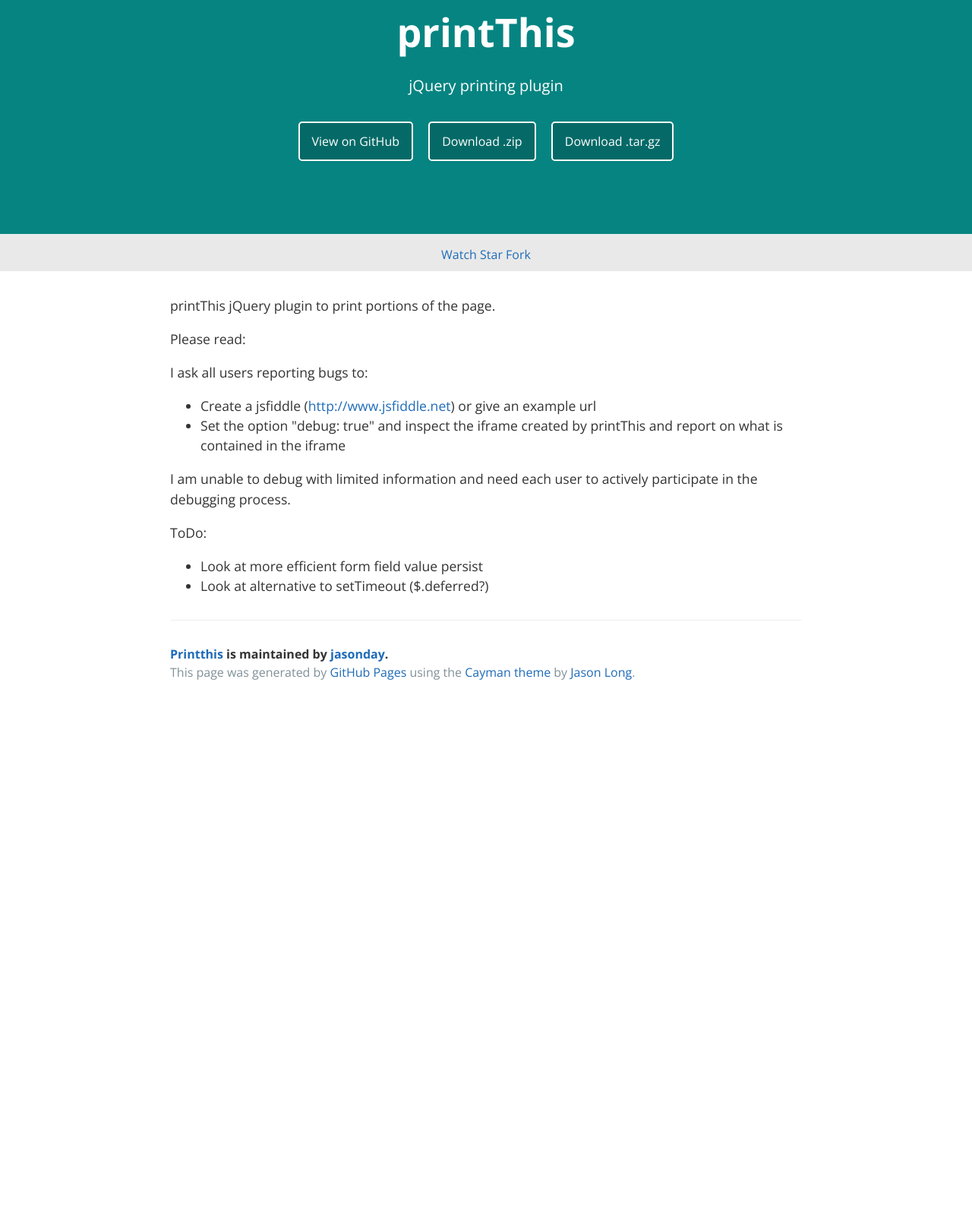
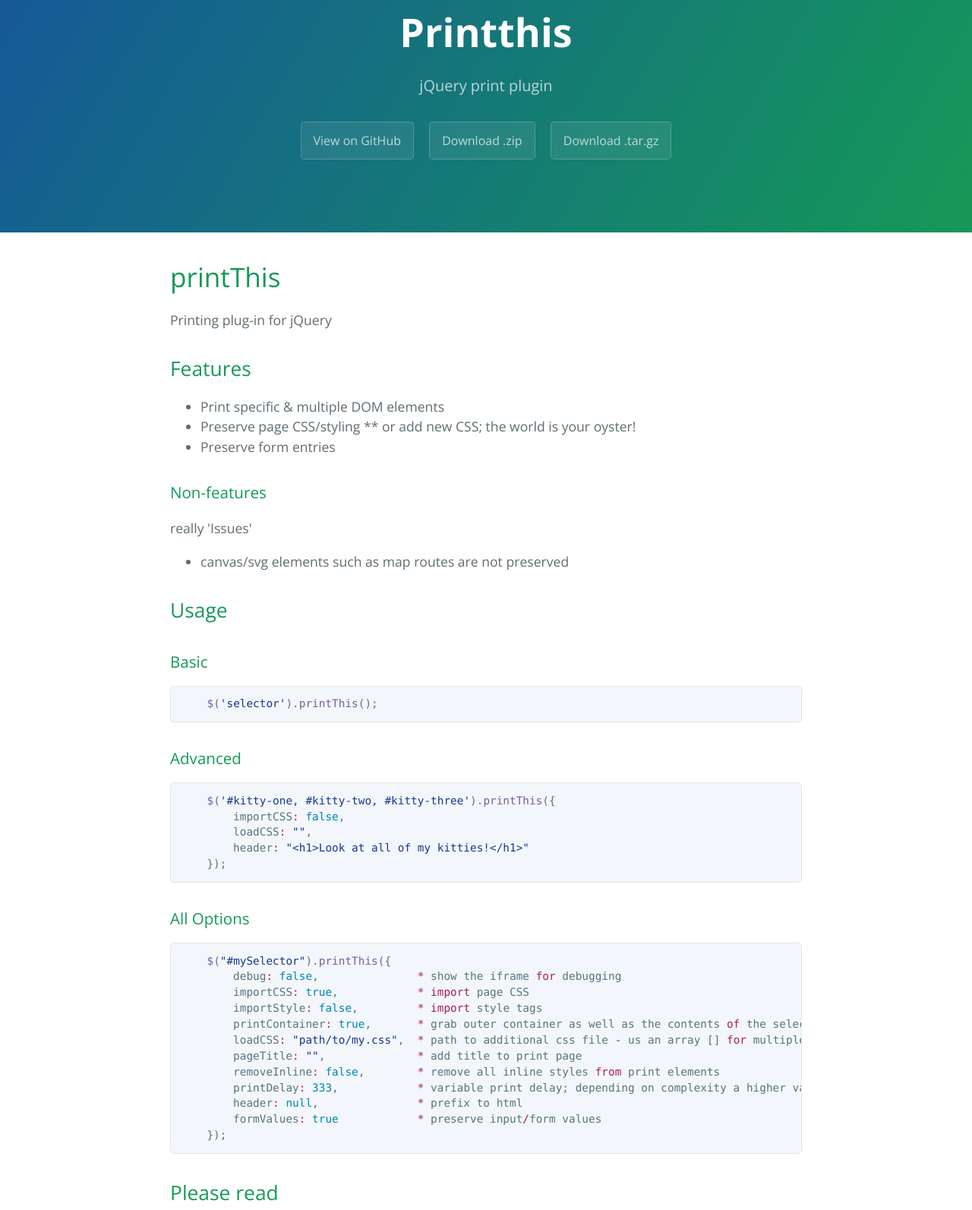
Before and after one commit to jasonday/printThis, a plain HTML site: page index.html in a window 1280 px wide. Shown: the part 77-1670 px from the top of the page at 76% size. Before the commit the page ends 1006 px from the top, so only its background shows below. Drawn offline with nearby package versions, Linux system fonts and the light colour scheme.

Commit message:
Create gh-pages branch via GitHub

```diff
--- a/index.html
+++ b/index.html
@@ -11,39 +11,83 @@
   </head>
   <body>
     <section class="page-header">
-      <h1 class="project-name">printThis</h1>
-      <h2 class="project-tagline">jQuery printing plugin</h2>
+      <h1 class="project-name">Printthis</h1>
+      <h2 class="project-tagline">jQuery print plugin</h2>
       <a href="https://github.com/jasonday/printThis" class="btn">View on GitHub</a>
       <a href="https://github.com/jasonday/printThis/zipball/master" class="btn">Download .zip</a>
       <a href="https://github.com/jasonday/printThis/tarball/master" class="btn">Download .tar.gz</a>
     </section>
-    <section class="sub-head">
-      <div class="wrapper">
-            <div class="git-buttons">
-          <!-- Place this tag where you want the button to render. -->
-        <a class="github-button" href="https://github.com/jasonday/printThis" data-icon="octicon-eye" data-count-href="/jasonday/printThis/watchers" data-count-api="/repos/jasonday/printThis#subscribers_count" data-count-aria-label="# watchers on GitHub" aria-label="Watch jasonday/printThis on GitHub">Watch</a>
-        <a class="github-button" href="https://github.com/jasonday/printThis" data-icon="octicon-star" data-count-href="/jasonday/printThis/stargazers" data-count-api="/repos/jasonday/printThis#stargazers_count" data-count-aria-label="# stargazers on GitHub" aria-label="Star jasonday/printThis on GitHub">Star</a>
-                <a class="github-button" href="https://github.com/jasonday/printThis" data-icon="octicon-repo-forked" data-count-href="/jasonday/printThis/network" data-count-api="/repos/jasonday/printThis#forks_count" data-count-aria-label="# forks on GitHub" aria-label="Fork jasonday/printThis/ on GitHub">Fork</a>
-      </div>
-      </div>
-    </section>
 
     <section class="main-content">
-      <p>printThis
-jQuery plugin to print portions of the page.</p>
+      <h1>
+<a id="printthis" class="anchor" href="#printthis" aria-hidden="true"><span aria-hidden="true" class="octicon octicon-link"></span></a>printThis</h1>
 
-<p>Please read:</p>
+<p>Printing plug-in for jQuery</p>
 
-<p>I ask all users reporting bugs to:</p>
+<h2>
+<a id="features" class="anchor" href="#features" aria-hidden="true"><span aria-hidden="true" class="octicon octicon-link"></span></a>Features</h2>
 
 <ul>
-<li>Create a jsfiddle (<a href="http://www.jsfiddle.net">http://www.jsfiddle.net</a>) or give an example url</li>
-<li>Set the option "debug: true" and inspect the iframe created by printThis and report on what is contained in the iframe</li>
+<li>Print specific &amp; multiple DOM elements</li>
+<li>Preserve page CSS/styling
+** or add new CSS; the world is your oyster!</li>
+<li>Preserve form entries</li>
 </ul>
 
-<p>I am unable to debug with limited information and need each user to actively participate in the debugging process.</p>
+<h3>
+<a id="non-features" class="anchor" href="#non-features" aria-hidden="true"><span aria-hidden="true" class="octicon octicon-link"></span></a>Non-features</h3>
 
-<p>ToDo:</p>
+<p>really 'Issues'</p>
+
+<ul>
+<li>canvas/svg elements such as map routes are not preserved</li>
+</ul>
+
+<h2>
+<a id="usage" class="anchor" href="#usage" aria-hidden="true"><span aria-hidden="true" class="octicon octicon-link"></span></a>Usage</h2>
+
+<h3>
+<a id="basic" class="anchor" href="#basic" aria-hidden="true"><span aria-hidden="true" class="octicon octicon-link"></span></a>Basic</h3>
+
+<div class="highlight highlight-source-js"><pre>    <span class="pl-en">$</span>(<span class="pl-s"><span class="pl-pds">'</span>selector<span class="pl-pds">'</span></span>).<span class="pl-en">printThis</span>();</pre></div>
+
+<h3>
+<a id="advanced" class="anchor" href="#advanced" aria-hidden="true"><span aria-hidden="true" class="octicon octicon-link"></span></a>Advanced</h3>
+
+<div class="highlight highlight-source-js"><pre>    <span class="pl-en">$</span>(<span class="pl-s"><span class="pl-pds">'</span>#kitty-one, #kitty-two, #kitty-three<span class="pl-pds">'</span></span>).<span class="pl-en">printThis</span>({
+        importCSS<span class="pl-k">:</span> <span class="pl-c1">false</span>,
+        loadCSS<span class="pl-k">:</span> <span class="pl-s"><span class="pl-pds">"</span><span class="pl-pds">"</span></span>,
+        header<span class="pl-k">:</span> <span class="pl-s"><span class="pl-pds">"</span>&lt;h1&gt;Look at all of my kitties!&lt;/h1&gt;<span class="pl-pds">"</span></span>
+    });</pre></div>
+
+<h3>
+<a id="all-options" class="anchor" href="#all-options" aria-hidden="true"><span aria-hidden="true" class="octicon octicon-link"></span></a>All Options</h3>
+
+<div class="highlight highlight-source-js"><pre>    <span class="pl-en">$</span>(<span class="pl-s"><span class="pl-pds">"</span>#mySelector<span class="pl-pds">"</span></span>).<span class="pl-en">printThis</span>({
+        debug<span class="pl-k">:</span> <span class="pl-c1">false</span>,               <span class="pl-k">*</span> show the iframe <span class="pl-k">for</span> debugging
+        importCSS<span class="pl-k">:</span> <span class="pl-c1">true</span>,            <span class="pl-k">*</span> <span class="pl-k">import</span> page CSS
+        importStyle<span class="pl-k">:</span> <span class="pl-c1">false</span>,         <span class="pl-k">*</span> <span class="pl-k">import</span> style tags
+        printContainer<span class="pl-k">:</span> <span class="pl-c1">true</span>,       <span class="pl-k">*</span> grab outer container as well as the contents <span class="pl-k">of</span> the selector
+        loadCSS<span class="pl-k">:</span> <span class="pl-s"><span class="pl-pds">"</span>path/to/my.css<span class="pl-pds">"</span></span>,  <span class="pl-k">*</span> path to additional css file <span class="pl-k">-</span> us an array [] <span class="pl-k">for</span> multiple
+        pageTitle<span class="pl-k">:</span> <span class="pl-s"><span class="pl-pds">"</span><span class="pl-pds">"</span></span>,              <span class="pl-k">*</span> add title to print page
+        removeInline<span class="pl-k">:</span> <span class="pl-c1">false</span>,        <span class="pl-k">*</span> remove all inline styles <span class="pl-k">from</span> print elements
+        printDelay<span class="pl-k">:</span> <span class="pl-c1">333</span>,            <span class="pl-k">*</span> variable print delay; depending on complexity a higher value may be necessary
+        header<span class="pl-k">:</span> <span class="pl-c1">null</span>,               <span class="pl-k">*</span> prefix to html
+        formValues<span class="pl-k">:</span> <span class="pl-c1">true</span>            <span class="pl-k">*</span> preserve input<span class="pl-k">/</span>form values
+    });</pre></div>
+
+<h2>
+<a id="please-read" class="anchor" href="#please-read" aria-hidden="true"><span aria-hidden="true" class="octicon octicon-link"></span></a>Please read</h2>
+
+<ul>
+<li>"It's not working" without any details is not a valid issue and will be closed</li>
+<li>A url, or html file, is neccessary to debug. Due to the complexities of printing and this plugin, an example is the best way to debug</li>
+<li>When troubleshooting, set <code>debug: true</code> and inspect the iframe</li>
+<li>Every user should be active in the debugging process</li>
+</ul>
+
+<h2>
+<a id="todo" class="anchor" href="#todo" aria-hidden="true"><span aria-hidden="true" class="octicon octicon-link"></span></a>ToDo:</h2>
 
 <ul>
 <li>Look at more efficient form field value persist</li>
@@ -57,9 +101,7 @@
       </footer>
 
     </section>
-    <script type="text/javascript" src="https://cdnjs.cloudflare.com/ajax/libs/jquery/1.11.1/jquery.js"></script>
-    <script type="text/javascript" src="https://rawgit.com/jasonday/printThis/master/printThis.js"></script>
-    <script async defer src="https://buttons.github.io/buttons.js"></script>
+
 
   </body>
 </html>
--- a/stylesheets/stylesheet.css
+++ b/stylesheets/stylesheet.css
@@ -1,4 +1,3 @@
-/* printThis github stylesheet */
 * {
   box-sizing: border-box; }
 
@@ -8,7 +7,7 @@
   font-family: "Open Sans", "Helvetica Neue", Helvetica, Arial, sans-serif;
   font-size: 16px;
   line-height: 1.5;
-  color: #333333; }
+  color: #606c71; }
 
 a {
   color: #1e6bb8;
@@ -19,51 +18,21 @@
 .btn {
   display: inline-block;
   margin-bottom: 1rem;
-  color: #fff;
-  background-color: rgba(0, 0, 0, 0.2);
-  border-color: #fff);
+  color: rgba(255, 255, 255, 0.7);
+  background-color: rgba(255, 255, 255, 0.08);
+  border-color: rgba(255, 255, 255, 0.2);
   border-style: solid;
-  border-width: 2px;
+  border-width: 1px;
   border-radius: 0.3rem;
   transition: color 0.2s, background-color 0.2s, border-color 0.2s; }
   .btn + .btn {
     margin-left: 1rem; }
 
 .btn:hover {
-  color: #fff;
+  color: rgba(255, 255, 255, 0.8);
   text-decoration: none;
-  background-color: rgba(0, 0, 0, 0.4); }
-
-.button {
-  margin-bottom: 20px;
-}
-
-.logo {
-  width: 100px;
-}
-
-.sub-head {
-  padding: 15px 0 10px;
-  background: #e9e9e9;
-}
-
-.wrapper {
-  width: 40rem;
-  margin: 0 auto;
-  text-align: center;
-}
-
-.announceThis {
-  text-indent: -9999px;
-  position: absolute;
-  top: 0;
-}
-
-.addthis_native_toolbox, .git-buttons {
-  display: inline-block;
-  height: 20px;
-  margin-top: 0;
-}
+  background-color: rgba(255, 255, 255, 0.2);
+  border-color: rgba(255, 255, 255, 0.3); }
 
 @media screen and (min-width: 64em) {
   .btn {
@@ -87,8 +56,8 @@
 .page-header {
   color: #fff;
   text-align: center;
-  background-color: #068481; }
-
+  background-color: #159957;
+  background-image: linear-gradient(120deg, #155799, #159957); }
 
 @media screen and (min-width: 64em) {
   .page-header {
@@ -120,7 +89,8 @@
 
 .project-tagline {
   margin-bottom: 2rem;
-  font-weight: normal; }
+  font-weight: normal;
+  opacity: 0.7; }
 
 @media screen and (min-width: 64em) {
   .project-tagline {
@@ -142,7 +112,7 @@
   margin-top: 2rem;
   margin-bottom: 1rem;
   font-weight: normal;
-  color: #064666; }
+  color: #159957; }
 .main-content p {
   margin-bottom: 1em; }
 .main-content code {
@@ -157,7 +127,7 @@
   margin-top: 0;
   margin-bottom: 1rem;
   font: 1rem Consolas, "Liberation Mono", Menlo, Courier, monospace;
-  color: #333;
+  color: #567482;
   word-wrap: normal;
   background-color: #f3f6fa;
   border: solid 1px #dce6f0;
@@ -246,7 +216,7 @@
     font-size: 1.1rem; } }
 
 @media screen and (max-width: 42em) {
-  .main-content  {
+  .main-content {
     padding: 2rem 1rem;
     font-size: 1rem; } }
 
```
Also changed, not shown: params.json (+1 -1 lines).
